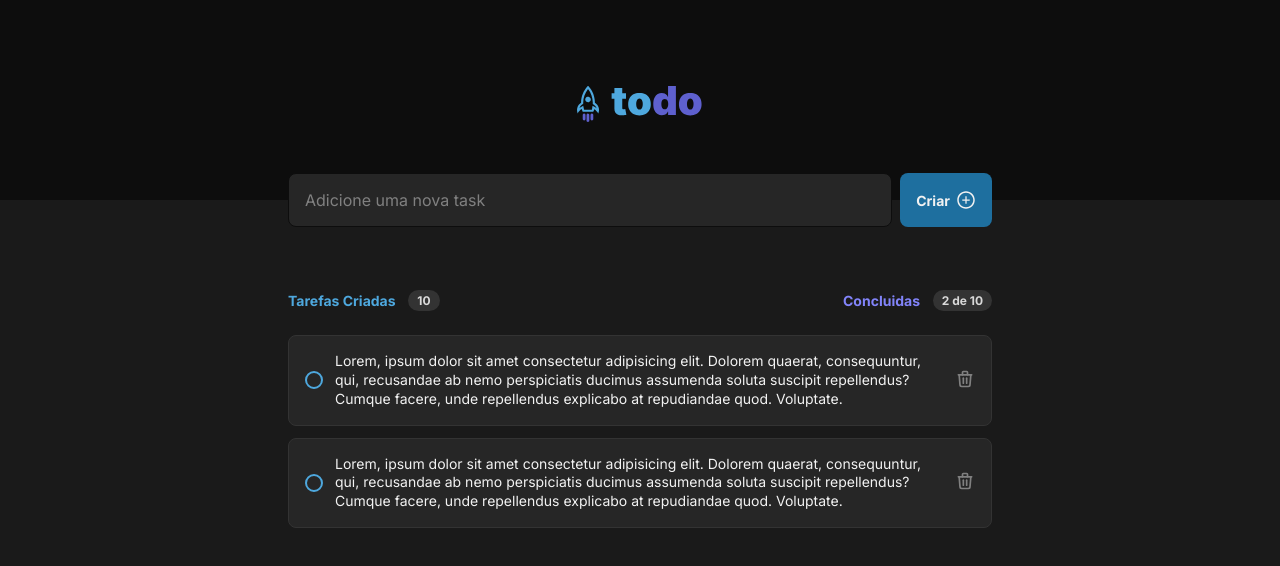
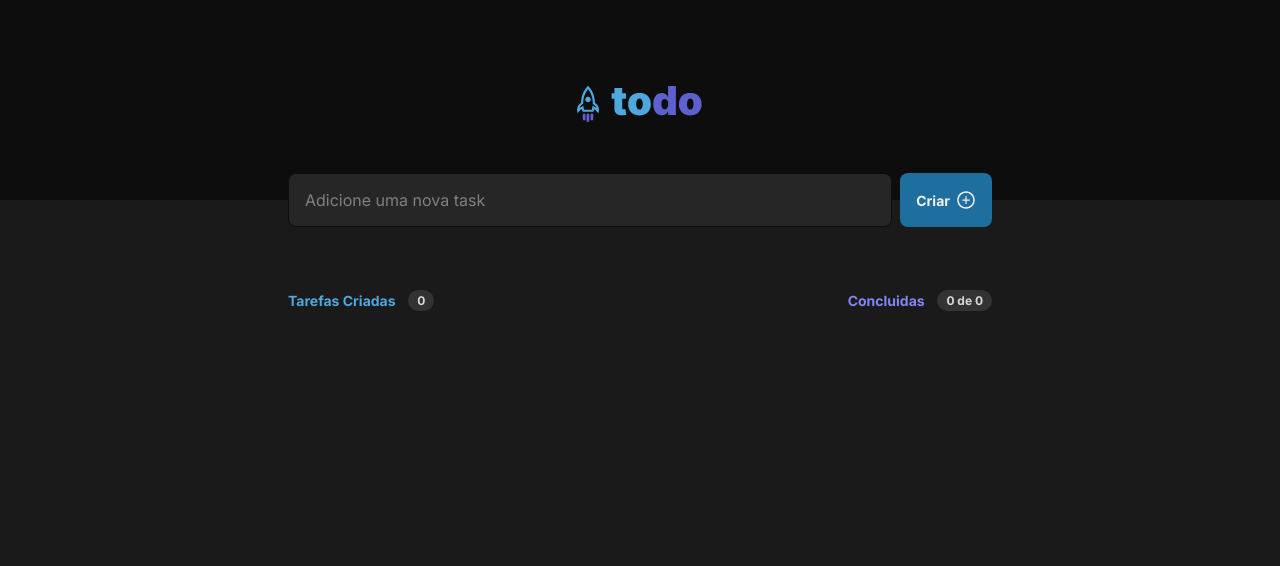
Before and after one commit to LeandroBernardo/praticando-conceitos-01, a React (Vite) app: page / in a window 1280 px wide. Shown: the top 566 px of the page. Built offline with nearby package versions, Linux system fonts and the light colour scheme.

Commit message:
feature: added task insertion funcionality

```diff
--- a/src/App.tsx
+++ b/src/App.tsx
@@ -1,12 +1,31 @@
 import { Header } from './components/Header'
 import { Tasks } from './components/Tasks'
+import { useState } from 'react'
+
+export interface ITask {
+  id: string
+  title: string
+  isCompleted: boolean
+}
 
 function App() {
+  const [tasks, setTasks] = useState<ITask[]>([])
+
+  function AddTask(taskTitle: string) {
+    setTasks([
+      ...tasks,
+      {
+        id: crypto.randomUUID(),
+        title: taskTitle,
+        isCompleted: false
+      }
+    ])
+  }
+
   return (
     <div>
-      <Header />
-
-      <Tasks />
+      <Header onAddTask={AddTask} />
+      <Tasks tasks={tasks} />
     </div>
   )
 }
--- a/src/components/Header/index.tsx
+++ b/src/components/Header/index.tsx
@@ -1,15 +1,37 @@
+import { ChangeEvent, FormEvent, useState } from 'react'
+
 import todoLogo from '../../assets/todoLogo.svg'
 import { AiOutlinePlusCircle } from 'react-icons/ai'
 
 import styles from './header.module.css'
 
-export function Header() {
+interface Props {
+  onAddTask: (taskTitle: string) => void
+}
+
+export function Header({ onAddTask }: Props) {
+  const [title, setTitle] = useState('')
+
+  function handleSubmit(event: FormEvent) {
+    event.preventDefault()
+    onAddTask(title)
+    setTitle('')
+  }
+
+  function onChangeTitle(event: ChangeEvent<HTMLInputElement>) {
+    setTitle(event.target.value)
+  }
+
   return (
     <header className={styles.header}>
-      <img src={todoLogo} alt="" />
+      <img src={todoLogo} alt="Logo da aplicação" />
 
-      <form className={styles.newTaskForm}>
-        <input placeholder="Adicione uma nova task" />
+      <form className={styles.newTaskForm} onSubmit={handleSubmit}>
+        <input
+          placeholder="Adicione uma nova task"
+          onChange={onChangeTitle}
+          value={title}
+        />
         <button>
           Criar
           <AiOutlinePlusCircle size={20} />
--- a/src/components/Task/index.tsx
+++ b/src/components/Task/index.tsx
@@ -1,19 +1,18 @@
+import { ITask } from '../../App'
 import styles from './task.module.css'
 import { TbTrash } from 'react-icons/tb'
 
-export function Task() {
+interface Props {
+  task: ITask
+}
+export function Task({ task }: Props) {
   return (
     <div className={styles.task}>
       <button className={styles.checkContainer}>
         <div />
       </button>
 
-      <p>
-        Lorem, ipsum dolor sit amet consectetur adipisicing elit. Dolorem
-        quaerat, consequuntur, qui, recusandae ab nemo perspiciatis ducimus
-        assumenda soluta suscipit repellendus? Cumque facere, unde repellendus
-        explicabo at repudiandae quod. Voluptate.
-      </p>
+      <p>{task.title}</p>
 
       <button className={styles.deleteButton}>
         <TbTrash size={20} />
--- a/src/components/Tasks/index.tsx
+++ b/src/components/Tasks/index.tsx
@@ -1,24 +1,35 @@
+import { ITask } from '../../App'
 import { Task } from '../Task'
 import styles from './task.module.css'
 
-export function Tasks() {
+interface Props {
+  tasks: ITask[]
+}
+
+export function Tasks({ tasks }: Props) {
+  const tasksQuantity = tasks.length
+  const completedTasks = tasks.filter((task) => task.isCompleted).length
+
   return (
     <section className={styles.tasks}>
       <header className={styles.header}>
         <div>
           <p>Tarefas Criadas</p>
-          <span>10</span>
+          <span>{tasksQuantity}</span>
         </div>
 
         <div>
           <p className={styles.textPurple}>Concluidas</p>
-          <span>2 de 10</span>
+          <span>
+            {completedTasks} de {tasksQuantity}
+          </span>
         </div>
       </header>
 
       <div className={styles.list}>
-        <Task />
-        <Task />
+        {tasks.map((task) => (
+          <Task key={task.id} task={task} />
+        ))}
       </div>
     </section>
   )
```
